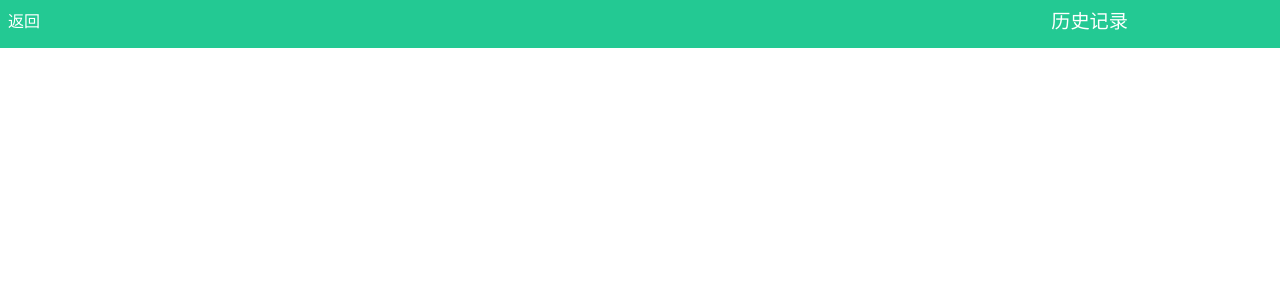
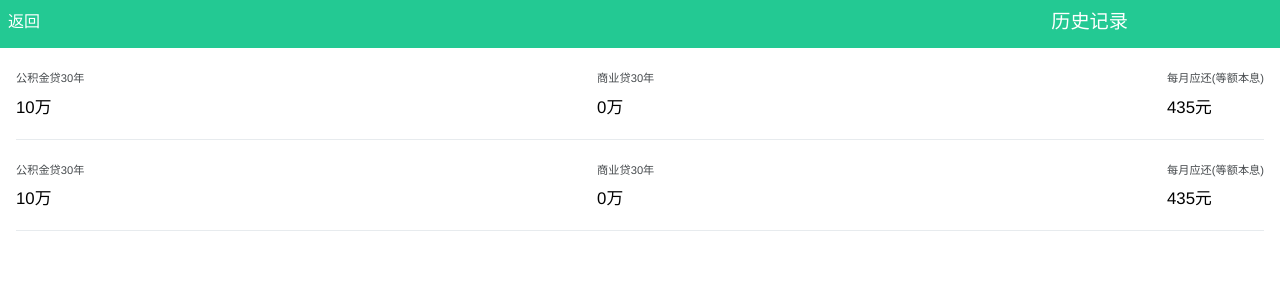
Before and after one commit to Greendayy/Mortgage-Calculator, a Next.js app: page /history in a window 1280 px wide. Shown: the top 300 px of the page. Built offline with nearby package versions, Linux system fonts and the light colour scheme.

Commit message:
feat:add history table

```diff
--- a/pages/detail.jsx
+++ b/pages/detail.jsx
@@ -1,16 +1,35 @@
 import { Tab } from "antd-mobile/es/components/tabs/tabs";
 import Link from "next/link";
-import styles from "../styles/Tabel.module.css";
+import styles from "../styles/Table.module.css";
 
 export default function Detail() {
   return (
     <>
+      <head>
+        <title>房贷计算器-还款详情</title>
+      </head>
       <nav className={styles.nav}>
         <p>
           <Link href="/">返回</Link>
         </p>
         <h1>还款详情</h1>
       </nav>
+      <main className={styles.table}>
+        <section className={styles.section}>
+          <div className={styles.cell}>
+            <h2 className={styles.th}>公积金贷30年</h2>
+            <text className={styles.td}>10万</text>
+          </div>
+          <div className={styles.cell}>
+            <h2 className={styles.th}>商业贷30年</h2>
+            <text className={styles.td}>0万</text>
+          </div>
+          <div className={styles.cell}>
+            <h2 className={styles.th}>每月应还(等额本息)</h2>
+            <text className={styles.td}>435元</text>
+          </div>
+        </section>
+      </main>
     </>
   );
 }
--- a/pages/history.tsx
+++ b/pages/history.tsx
@@ -1,15 +1,51 @@
 import Link from "next/link";
-import styles from "../styles/Tabel.module.css";
+import styles from "../styles/Table.module.css";
+import { Head } from "next/document";
 
 export default function History() {
   return (
     <>
+      <head>
+        <title>房贷计算器-历史记录</title>
+      </head>
       <nav className={styles.nav}>
         <p>
           <Link href="/">返回</Link>
         </p>
         <h1>历史记录</h1>
       </nav>
+      <main className={styles.table}>
+        <section className={styles.row}>
+          <div className={styles.cell}>
+            <h2 className={styles.th}>公积金贷30年</h2>
+            <text className={styles.td}>10万</text>
+          </div>
+          <div className={styles.cell}>
+            <h2 className={styles.th}>商业贷30年</h2>
+            <text className={styles.td}>0万</text>
+          </div>
+          <div className={styles.cell}>
+            <h2 className={styles.th}>每月应还(等额本息)</h2>
+            <text className={styles.td}>435元</text>
+          </div>
+        </section>
+        <hr className={styles.hr} />
+        <section className={styles.row}>
+          <div className={styles.cell}>
+            <h2 className={styles.th}>公积金贷30年</h2>
+            <text className={styles.td}>10万</text>
+          </div>
+          <div className={styles.cell}>
+            <h2 className={styles.th}>商业贷30年</h2>
+            <text className={styles.td}>0万</text>
+          </div>
+          <div className={styles.cell}>
+            <h2 className={styles.th}>每月应还(等额本息)</h2>
+            <text className={styles.td}>435元</text>
+          </div>
+        </section>
+        <hr className={styles.hr} />
+      </main>
     </>
   );
 }
--- a/styles/Tabel.module.css
+++ b/styles/Table.module.css
@@ -15,3 +15,23 @@
 .nav>h1{
     margin-right: 9.5rem;
 }
+.table{
+ padding:0rem 1rem;
+}
+.row{
+    display: flex;
+    justify-content: space-between;
+    padding: 1rem 0rem;
+}
+.th{
+    font-size: 0.7rem;
+    color: rgb(71, 75, 78);
+}
+.td{
+    font-size: 1.05rem;
+    font-weight: 480;
+}
+.hr{
+    height: 1PX;
+    color: #e7ebee;
+  }
```
